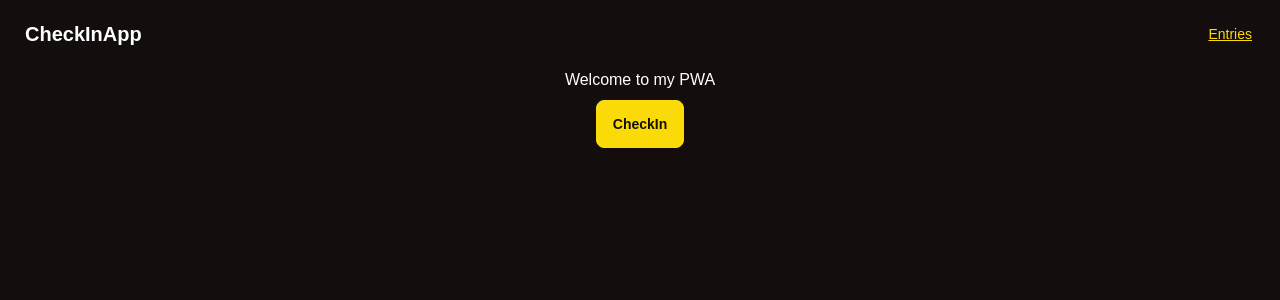
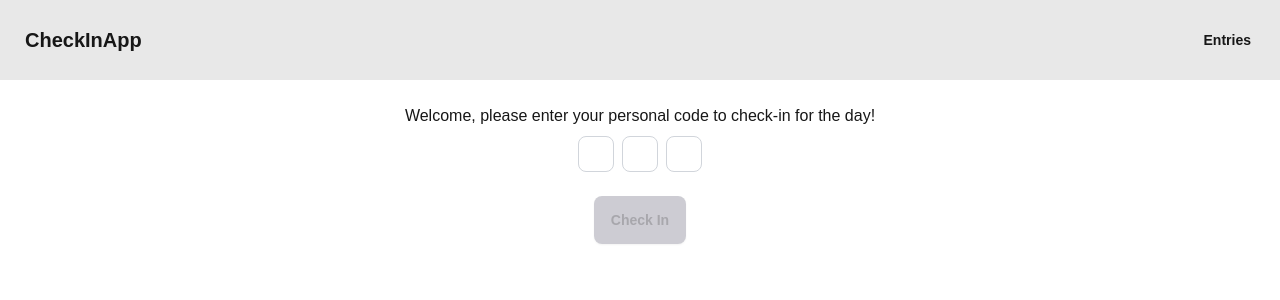
Before and after one commit to OKilberg/pwa-poc, a Next.js app: page / in a window 1280 px wide. Shown: the top 300 px of the page. Built offline with nearby package versions, Linux system fonts and the light colour scheme.

Commit message:
fix sw reregistering, theme changes, check in uses input code and modal

```diff
--- a/db.json
+++ b/db.json
@@ -1,75 +1,9 @@
 {
   "entries": [
     {
-      "id": "17",
-      "code": 123,
-      "in": "2025-02-18T19:45:58.133Z",
-      "out": ""
-    },
-    {
-      "id": "18",
-      "code": 123,
-      "in": "2025-02-18T19:46:52.244Z",
-      "out": ""
-    },
-    {
-      "id": "19",
-      "code": 123,
-      "in": "2025-02-18T19:47:37.622Z",
-      "out": ""
-    },
-    {
-      "id": "c595",
-      "code": 123,
-      "in": "2025-02-18T18:38:51.028Z",
-      "out": ""
-    },
-    {
-      "id": "6a2e",
-      "code": 123,
-      "in": "2025-02-18T19:42:53.071Z",
-      "out": ""
-    },
-    {
-      "id": 20,
-      "code": 123,
-      "in": "2025-02-18T19:47:50.930Z",
-      "out": ""
-    },
-    {
-      "id": 21,
-      "code": 123,
-      "in": "2025-02-18T19:48:23.361Z",
-      "out": ""
-    },
-    {
-      "id": 22,
-      "code": 123,
-      "in": "2025-02-18T19:49:05.919Z",
-      "out": ""
-    },
-    {
-      "id": 23,
-      "code": 123,
-      "in": "2025-02-18T20:39:38.363Z",
-      "out": ""
-    },
-    {
-      "id": 24,
-      "code": 123,
-      "in": "2025-02-18T20:48:57.872Z",
-      "out": ""
-    },
-    {
-      "id": 25,
-      "code": 123,
-      "in": "2025-02-18T20:49:15.281Z",
-      "out": ""
-    },
-    {
-      "id": 26,
-      "code": 123,
-      "in": "2025-02-18T20:54:17.640Z",
+      "id": 46,
+      "code": 292,
+      "in": "2025-02-19T21:57:09.216Z",
       "out": ""
     }
   ]
--- a/next.config.ts
+++ b/next.config.ts
@@ -11,7 +11,6 @@ const withSerwist = withSerwistInit({
   // use something else that works, such as "service-worker/index.ts".
   swSrc: "src/app/sw.ts",
   swDest: "public/sw.js",
-  register: true,
 });
 
 export default withSerwist(nextConfig);
--- /dev/null
+++ b/src/app/ServiceWorkerRegister.tsx
@@ -0,0 +1,20 @@
+"use client";
+
+import { useEffect } from "react";
+
+export default function ServiceWorkerRegister() {
+  useEffect(() => {
+    if ("serviceWorker" in navigator) {
+      navigator.serviceWorker
+        .register("/sw.js")
+        .then((registration) => {
+          console.log("Service Worker registered:", registration);
+        })
+        .catch((error) => {
+          console.error("Service Worker registration failed:", error);
+        });
+    }
+  }, []);
+
+  return null;
+}
--- a/src/app/layout.tsx
+++ b/src/app/layout.tsx
@@ -1,6 +1,7 @@
 import type { Metadata, Viewport } from "next";
 import { Geist, Geist_Mono } from "next/font/google";
 import "./globals.css";
+import Link from "next/link";
 
 const geistSans = Geist({
   variable: "--font-geist-sans",
@@ -61,26 +62,24 @@ export default function RootLayout({
 }: Readonly<{
   children: React.ReactNode;
 }>) {
+  console.log("Reloaded");
   return (
-    <html lang="en" dir="ltr" data-theme="mytheme">
-      <head>
-        <meta name="apple-mobile-web-app-title" content="PWA-POC" />
-      </head>
+    <html lang="en" dir="ltr">
       <body
-        className={`${geistSans.variable} ${geistMono.variable} antialiased bg-base-100 text-white`}
+        className={`${geistSans.variable} ${geistMono.variable} antialiased bg-base-100 `}
       >
-        <nav className="navbar bg-base-100">
+        <nav className="navbar bg-base-200">
           <div className="flex-1">
-            <a href="/" className="btn btn-ghost text-xl">
+            <Link href="/" className="btn btn-ghost text-xl">
               CheckInApp
-            </a>
+            </Link>
           </div>
           <div className="flex-none">
             <ul className="menu menu-horizontal px-1">
               <li>
-                <a className="btn-link" href="/entries">
+                <Link className="btn btn-ghost" href="/entries">
                   Entries
-                </a>
+                </Link>
               </li>
             </ul>
           </div>
--- a/src/app/page.tsx
+++ b/src/app/page.tsx
@@ -3,8 +3,8 @@ import CheckIn from "@/components/CheckIn";
 export default function Home() {
   return (
     <div className="px-6 flex justify-center">
-      <div className="text-center flex flex-col gap-2">
-        Welcome to my PWA
+      <div className="text-center flex flex-col gap-2 pt-6">
+        Welcome, please enter your personal code to check-in for the day!
         <CheckIn />
       </div>
     </div>
--- a/src/components/CheckIn.tsx
+++ b/src/components/CheckIn.tsx
@@ -1,11 +1,18 @@
 "use client";
 
 import { db } from "@/app/db";
-import React from "react";
+import React, { useState } from "react";
+import CodeInput from "./CodeInput";
+import CheckInModal from "./CheckInModal";
 
-const submitCheckIn = async () => {
+const submitCheckIn = async (formData: FormData) => {
+  const number1 = formData.get("code-1");
+  const number2 = formData.get("code-2");
+  const number3 = formData.get("code-3");
+  const code = Number(`${number1}${number2}${number3}`);
+
   const checkInData = {
-    code: 123,
+    code,
     in: new Date().toISOString(),
     out: "",
   };
@@ -13,6 +20,13 @@ const submitCheckIn = async () => {
   const postUrl = "http://localhost:3001/entries";
 
   await db.table("posts").add(checkInData);
+
+  const modal = document.getElementById(
+    "my_modal_1"
+  ) as HTMLDialogElement | null;
+  if (document && modal) {
+    modal.showModal();
+  }
 
   try {
     const response = await fetch(postUrl, {
@@ -34,7 +48,6 @@ const submitCheckIn = async () => {
     return checkInPost;
   } catch (error) {
     console.log("Error, not possible to post to server, caching locally...");
-    await db.table("posts").add(checkInData);
   }
 };
 
@@ -42,9 +55,8 @@ const CheckIn = () => {
   return (
     <div>
       <div>
-        <button className="btn btn-primary" onClick={submitCheckIn}>
-          CheckIn
-        </button>
+        <CodeInput action={submitCheckIn} />
+        <CheckInModal />
       </div>
     </div>
   );
--- /dev/null
+++ b/src/components/CheckInModal.tsx
@@ -0,0 +1,22 @@
+import React from "react";
+
+type Props = {};
+
+const CheckInModal = (props: Props) => {
+  return (
+    <dialog id="my_modal_1" className="modal">
+      <div className="modal-box">
+        <h3 className="font-bold text-lg text-success">Check-In Successful!</h3>
+        <p className="py-4">Now get to work...</p>
+        <div className="modal-action">
+          <form method="dialog">
+            {/* if there is a button in form, it will close the modal */}
+            <button className="btn btn-primary">Done</button>
+          </form>
+        </div>
+      </div>
+    </dialog>
+  );
+};
+
+export default CheckInModal;
--- /dev/null
+++ b/src/components/CodeInput.tsx
@@ -0,0 +1,156 @@
+"use client";
+
+import React, { useEffect, useRef, useState } from "react";
+
+type Props = {
+  action: (formData: FormData) => void;
+};
+
+const CodeInput = ({ action }: Props) => {
+  const code1Ref = useRef<HTMLInputElement>(null);
+  const code2Ref = useRef<HTMLInputElement>(null);
+  const code3Ref = useRef<HTMLInputElement>(null);
+  const submitRef = useRef<HTMLInputElement>(null);
+  const [submitDisabled, setSubmitDisabled] = useState(true);
+
+  useEffect(() => {
+    // Ensuring that refs are not null before proceeding
+    const code1 = code1Ref.current;
+    const code2 = code2Ref.current;
+    const code3 = code3Ref.current;
+
+    console.log("REFS", code1, code2, code3);
+
+    if (code1 && code2 && code3) {
+      const getShouldEnableSubmit = () => {
+        const shouldSetSubmitDisabled =
+          code1.value.length === 1 &&
+          code2.value.length === 1 &&
+          code3.value.length === 1;
+
+        return shouldSetSubmitDisabled;
+      };
+
+      const getShouldFocusNext = (el: HTMLInputElement) => {
+        const shouldFocusNext = el.value.length === 1;
+
+        return shouldFocusNext;
+      };
+
+      const handleSubmitState = () => {
+        const shouldEnableSubmit = getShouldEnableSubmit();
+
+        setSubmitDisabled(!shouldEnableSubmit);
+      };
+
+      const handleInput1 = () => {
+        if (getShouldFocusNext(code1)) {
+          code2.focus();
+        }
+        handleSubmitState();
+      };
+
+      const handleInput2 = () => {
+        if (getShouldFocusNext(code2)) {
+          code3.focus();
+        }
+        handleSubmitState();
+      };
+
+      const handleInput3 = () => {
+        if (getShouldFocusNext(code3)) {
+          handleSubmitState();
+        }
+      };
+
+      code1.addEventListener("input", handleInput1);
+      code2.addEventListener("input", handleInput2);
+      code3.addEventListener("input", handleInput3);
+
+      // Cleanup event listeners when component unmounts
+      return () => {
+        code1.removeEventListener("input", handleInput1);
+        code2.removeEventListener("input", handleInput2);
+        code3.removeEventListener("input", handleInput3);
+      };
+    }
+
+    // Return empty cleanup function if refs are null
+    return () => {};
+  }, []);
+
+  useEffect(() => {
+    const submit = submitRef.current;
+
+    if (submit && !submitDisabled) {
+      submit.focus();
+    }
+  }, [submitDisabled]);
+
+  return (
+    <form className="max-w-sm mx-auto" action={action}>
+      <div className="flex mb-2 space-x-2 justify-center">
+        <div>
+          <label htmlFor="code-1" className="sr-only">
+            First code
+          </label>
+          <input
+            name="code-1"
+            type="text"
+            ref={code1Ref}
+            maxLength={1}
+            data-focus-input-init
+            data-focus-input-next="code-2"
+            id="code-1"
+            className="block w-9 h-9 py-3 text-sm font-extrabold text-center text-gray-900 bg-white border border-gray-300 rounded-lg focus:ring-primary-500 focus:border-primary-500 dark:bg-gray-700 dark:border-gray-600 dark:placeholder-gray-400 dark:text-white dark:focus:ring-primary-500 dark:focus:border-primary-500"
+            required
+          />
+        </div>
+        <div>
+          <label htmlFor="code-2" className="sr-only">
+            Second code
+          </label>
+          <input
+            name="code-2"
+            type="text"
+            ref={code2Ref}
+            maxLength={1}
+            data-focus-input-init
+            data-focus-input-prev="code-1"
+            data-focus-input-next="code-3"
+            id="code-2"
+            className="block w-9 h-9 py-3 text-sm font-extrabold text-center text-gray-900 bg-white border border-gray-300 rounded-lg focus:ring-primary-500 focus:border-primary-500 dark:bg-gray-700 dark:border-gray-600 dark:placeholder-gray-400 dark:text-white dark:focus:ring-primary-500 dark:focus:border-primary-500"
+            required
+          />
+        </div>
+        <div>
+          <label htmlFor="code-3" className="sr-only">
+            Third code
+          </label>
+          <input
+            name="code-3"
+            type="text"
+            ref={code3Ref}
+            maxLength={1}
+            data-focus-input-init
+            data-focus-input-prev="code-2"
+            data-focus-input-next="code-4"
+            id="code-3"
+            className="block w-9 h-9 py-3 text-sm font-extrabold text-center text-gray-900 bg-white border border-gray-300 rounded-lg focus:ring-primary-500 focus:border-primary-500 dark:bg-gray-700 dark:border-gray-600 dark:placeholder-gray-400 dark:text-white dark:focus:ring-primary-500 dark:focus:border-primary-500"
+            required
+          />
+        </div>
+      </div>
+
+      <input
+        ref={submitRef}
+        type="submit"
+        value={"Check In"}
+        className="btn btn-primary mt-4"
+        disabled={submitDisabled}
+      />
+    </form>
+  );
+};
+
+export default CodeInput;
--- a/tailwind.config.ts
+++ b/tailwind.config.ts
@@ -15,29 +15,7 @@ export default {
     },
   },
   daisyui: {
-    themes: [
-      {
-        mytheme: {
-          primary: "#fbdb07",
-
-          secondary: "#ffb9b7",
-
-          accent: "#ffb9b7",
-
-          neutral: "#000000",
-
-          "base-100": "#130d0d",
-
-          info: "#6b7280",
-
-          success: "#a3e635",
-
-          warning: "#fb923c",
-
-          error: "#ef4444",
-        },
-      },
-    ],
+    themes: ["bumblebee"],
   },
   plugins: [require("@tailwindcss/typography"), require("daisyui")],
 } satisfies Config;
```
Also changed, not shown: src/components/Entry.tsx (+4 -17 lines), src/components/EntryTableBody.tsx (+10 -4 lines).
